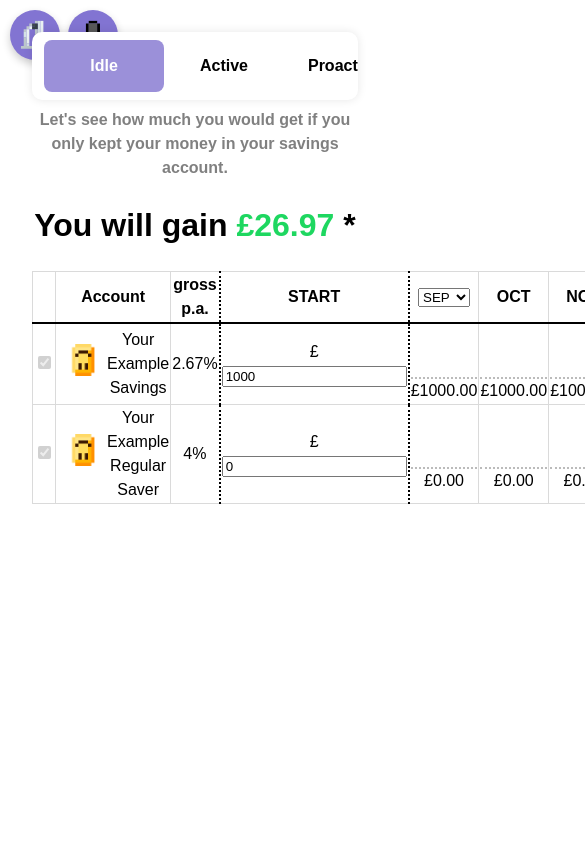
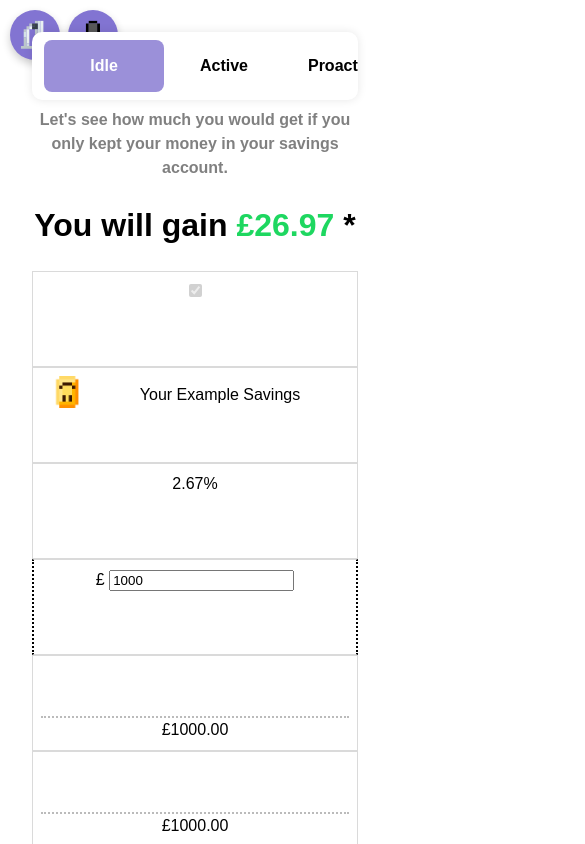
Before and after one commit to Razzula/martyn-llewelyn, a React (Vite) app: page / in a window 390 px wide. Shown: the top 844 px of the page, 585 px wide, since content can reach past the window. Built offline with nearby package versions, Linux system fonts and the light colour scheme.

Commit message:
Implement basic mobile styling

```diff
--- a/src/components/BankAccountTable.tsx
+++ b/src/components/BankAccountTable.tsx
@@ -601,7 +601,7 @@ const BankAccountTable: React.FC<BankAccountTableProps> = ({ accounts, mode, set
     }, 0);
 
     return (
-        <div>
+        <div className='main'>
             { mode === 'yield' &&
                 <div>
                     <label style={{ width: 200, minWidth: 200 }}>{ afterTax ? 'After' : 'Before' } Tax</label>
@@ -709,7 +709,7 @@ const BankAccountTable: React.FC<BankAccountTableProps> = ({ accounts, mode, set
                                                 {bank?.nameFull || bank?.name}
                                             </TooltipContent>
                                         </Tooltip>
-                                        <span style={{ flex: 1, textAlign: 'center' }}>{bank?.name} <a href={account?.url}>{account.name}</a></span>
+                                        <span style={{ flex: 1, textAlign: 'center' }} className='accountName'>{bank?.name} <a href={account?.url}>{account.name}</a></span>
                                         { pointsOfNote.length > 0 &&
                                             <Tooltip>
                                                 <TooltipTrigger><span>ℹ</span></TooltipTrigger>
--- a/src/styles/styles.css
+++ b/src/styles/styles.css
@@ -192,3 +192,41 @@ tr.locked > * {
 .item:hover {
     background-color: #f0f0f0;
 }
+
+@media (max-width: 1560px) {
+
+    .main table,
+    .main thead,
+    .main tbody,
+    .main th,
+    .main td,
+    .main tr {
+        display: block;
+    }
+
+    .main thead {
+        display: none;
+    }
+
+    .main tbody {
+        display: grid;
+        grid-template-columns: repeat(auto-fill, minmax(15em, 1fr));
+        grid-gap: 2px;
+    }
+
+    .main tr {
+        margin-bottom: 15px;
+    }
+
+    .main td {
+        padding: 8px;
+        min-height: 6em;
+        max-height: 6em;
+    }
+
+    /* .main td::before {
+        content: attr(data-label);
+        font-weight: bold;
+        margin-right: 10px;
+    } */
+}
```
